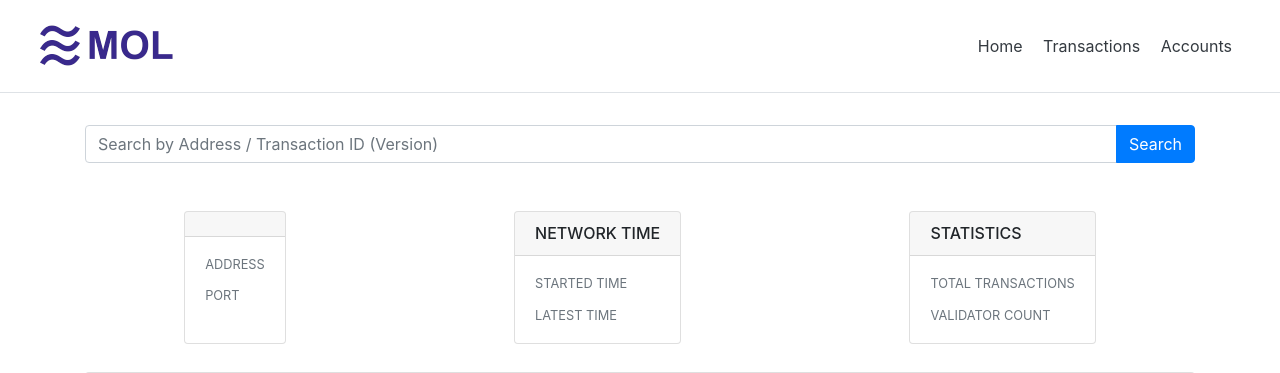
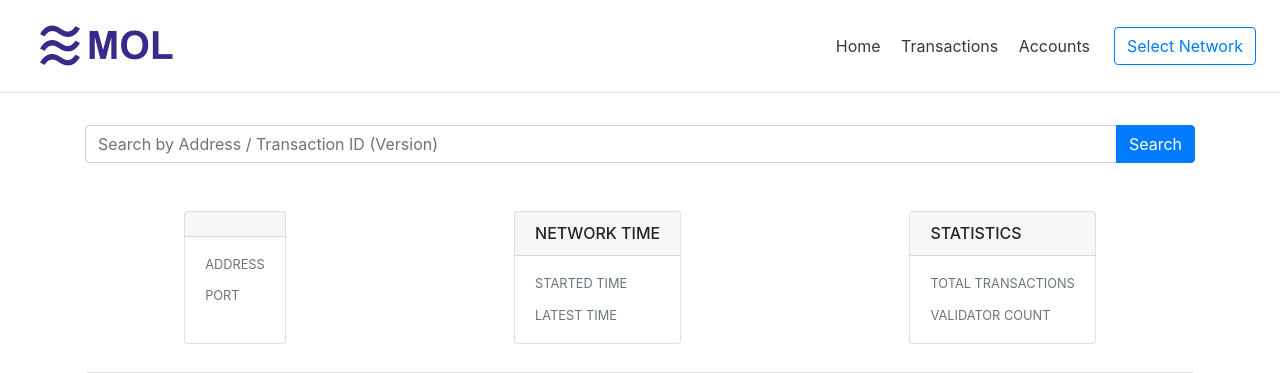
Before and after one commit to MoveOnLibra/LibraExplorer, a Flask app: template templates/index.html in a window 1280 px wide. Shown: the top 373 px of the page. Run offline with Flask 2, Linux system fonts and the light colour scheme; the template is opened without the code that fills it, so the values that code supplies are empty; some libraries are stand-ins or nearby versions.

Commit message:
select libra network

```diff
--- a/app.py
+++ b/app.py
@@ -16,9 +16,9 @@ def is_development():
 def is_devnet(host):
     return host.lower().startswith("devnet.")
 
-def is_anonymous_network(is_dev, host, pack_suffix=False):
+def is_prefix_network(is_development, host, pack_suffix=False):
     host = host.lower()
-    if is_dev:
+    if is_development:
         suffix = ".localhost:5000"
     else:
         suffix = ".explorer.moveonlibra.com"
@@ -28,13 +28,23 @@ def is_anonymous_network(is_dev, host, pack_suffix=False):
     else:
         return is_anonymous
 
-def gen_api_header(is_dev, host):
-    api_header = {}
-    anonymous_network, suffix = is_anonymous_network(is_dev, host, True)
+def is_anonymous_network(is_development, host):
+    return is_prefix_network(is_development, host) and not is_devnet(host)
+
+def get_network_prefix(is_development, host):
+    anonymous_network, suffix = is_prefix_network(is_development, host, True)
     if anonymous_network:
         endlen = -len(suffix)
-        api_header["RealSwarm"] = host[0:endlen]
-    if is_dev:
+        return host[0:endlen]
+    else:
+        raise f"{host} is not a anonymous network."
+
+def gen_api_header(is_development, host):
+    api_header = {}
+    anonymous_network = is_prefix_network(is_development, host)
+    if is_prefix_network(is_development, host):
+        api_header["RealSwarm"] = get_network_prefix(is_development, host)
+    if is_development:
         if is_devnet(host):
             appkey = "eyJhbGciOiJIUzUxMiJ9.eyJkYXRhIjoiZHgxeHR4M3h1IiwiaWF0IjoxNTc0MTQyMjgwLCJleHAiOjE4ODk1MDIyODB9.wvODMtecFuYne92tmy5khn2NFd_D4RFILg0ws1LGXrdTjX-2JU58WiWdA1FK6pf5ylXb8LUjXR3JO5hDs561Bw"
         else:
@@ -142,6 +152,10 @@ def index():
     meta['latest_start'] = latest_txs[-1]['version']
     return render_template('index.html',txs=latest_txs, meta=meta)
 
+@app.route("/test")
+def test():
+    return render_template('test.html')
+
 @app.route("/latest_txs")
 def load_latest_txs():
     limit = 20
@@ -242,7 +256,7 @@ def account_json(address):
 
 @app.route("/transactions/mint/<string:address>", methods=['POST'])
 def mint(address):
-    if not is_devnet(request.host) and is_anonymous_network(is_development(), request.host):
+    if is_anonymous_network(is_development(), request.host):
         flash("Anonymous network can't mint coins.".upper())
     else:
         post_mint(address)
@@ -268,5 +282,31 @@ def heartbeat(id):
 def handle_exception(e):
     return render_template('error.html'), 500
 
+@app.context_processor
+def inject_network():
+    if is_devnet(request.host):
+        network = "Devnet"
+        network_address = "apitest.moveonLibra.com"
+        network_port = "33333"
+    elif is_anonymous_network(is_development(), request.host):
+        network = "Anonymous"
+        prefix = get_network_prefix(is_development(), request.host)
+        network_address, network_port = prefix.split("-")
+    else:
+        network = "Testnet"
+        network_address = "ac.testnet.libra.org"
+        network_port = "8000"
+    return dict(network=network, network_address=network_address, network_port=network_port)
+
+@app.teardown_appcontext
+def shutdown_session(exception=None):
+    #print("teardown_appcontext")
+    pass
+
+@app.teardown_request
+def show_teardown(exception):
+    #print('teardown_request')
+    pass
+
 if __name__ == "__main__":
     app.run(host='0.0.0.0',port=5000,debug=False)
--- a/templates/layout.html
+++ b/templates/layout.html
@@ -31,6 +31,9 @@
         <a class="p-2 text-dark" href="/transactions">Transactions</a>
         <a class="p-2 text-dark" href="/accounts">Accounts</a>
       </nav>
+      <button type="button" class="btn btn-outline-primary" data-toggle="modal" data-target="#networkModal">
+        Select Network
+      </button>
     </div>
 
 
@@ -62,9 +65,103 @@
 </main>
 
 
+<!-- Modal -->
+<div class="modal fade" id="networkModal" tabindex="-1" role="dialog" aria-labelledby="exampleModalLabel" aria-hidden="true">
+  <div class="modal-dialog modal-lg" role="document">
+    <div class="modal-content">
+      <div class="modal-header">
+        <h5 class="modal-title" id="exampleModalLabel">Select Libra Network</h5>
+        <button type="button" class="close" data-dismiss="modal" aria-label="Close">
+          <span aria-hidden="true">&times;</span>
+        </button>
+      </div>
+      <div class="modal-body">
+        <p>Current Network:</p>
+        <div class="input-group">
+          <div class="input-group-prepend">
+            <span class="input-group-text" id="">{{network}}</span>
+          </div>
+          <input type="text" class="form-control col-md-6" value="{{network_address}}" readonly="readonly">
+          <input type="text" class="form-control col-md-3" value="{{network_port}}" readonly="readonly">
+        </div>
+        <hr/>
+        <p>Change Network:</p>
+{% if network != "Testnet" %}
+        <div class="input-group">
+          <div class="input-group-prepend">
+            <div class="input-group-text">
+            <input type="radio" aria-label="Testnet" name="network" value="Testnet">
+            </div>
+          </div>
+          <div class="input-group-prepend">
+            <span class="input-group-text" id="">Testnet</span>
+          </div>
+          <input type="text" class="form-control col-md-6" value="ac.testnet.libra.org" readonly="readonly">
+          <input type="text" class="form-control col-md-3" value="8000" readonly="readonly">
+        </div>
+        <br/>
+{% endif %}
+{% if network != "Devnet" %}
+        <div class="input-group">
+          <div class="input-group-prepend">
+            <div class="input-group-text">
+            <input type="radio" aria-label="Devnet" name="network" value="Devnet">
+            </div>
+          </div>
+          <div class="input-group-prepend">
+            <span class="input-group-text" id="">Devnet</span>
+          </div>
+          <input type="text" class="form-control col-md-6" value="apitest.moveonLibra.com" readonly="readonly">
+          <input type="text" class="form-control col-md-3" value="33333" readonly="readonly">
+        </div>
+        <br/>
+{% endif %}
+        <div class="input-group">
+          <div class="input-group-prepend">
+            <div class="input-group-text">
+            <input type="radio" aria-label="Other"  name="network" value="Other">
+            </div>
+          </div>
+          <div class="input-group-prepend">
+            <span class="input-group-text" id="">&nbsp;Other&nbsp;</span>
+          </div>
+          <input id="network_ip" type="text" class="form-control col-md-6" placeholder="Hostname/IP address">
+          <input id="network_port" type="number" class="form-control col-md-3" placeholder="AC port">
+        </div>
+      </div>
+      <div class="modal-footer">
+        <button type="button" class="btn btn-secondary" data-dismiss="modal">Close</button>
+        <button type="button" class="btn btn-primary" onclick="changeNetwork()">Change Network</button>
+      </div>
+    </div>
+  </div>
+</div>
 
-
-
+<script type="text/javascript">
+  function changeNetwork(){
+    var network = $('input[name=network]:checked').val();
+    if(network){
+      if(network == "Testnet"){
+        window.location = "//explorer.moveonLibra.com"
+      }else if(network == "Devnet"){
+        window.location = "//devnet.explorer.moveonLibra.com"
+      }else if(network == "Other"){
+        var network_ip = $('#network_ip').val();
+        var network_port = $('#network_port').val();
+        if(network_ip && network_port){
+          var url = "http://"+network_ip+"-"+network_port+".explorer.moveonLibra.com"
+          //alert("You are leave this site to another website: "+url);
+          window.location = url;
+        }else{
+          alert("Please input network address and port for other network.")
+        }
+      }else{
+        console.log("Unknown network"+network);
+      }
+      //$('#networkModal').modal('hide');
+    }
+  }
+</script>
 
 <style>
     footer .footer-bottom.slim {
```
Also changed, not shown: templates/test.html (added, +7 -0 lines).
